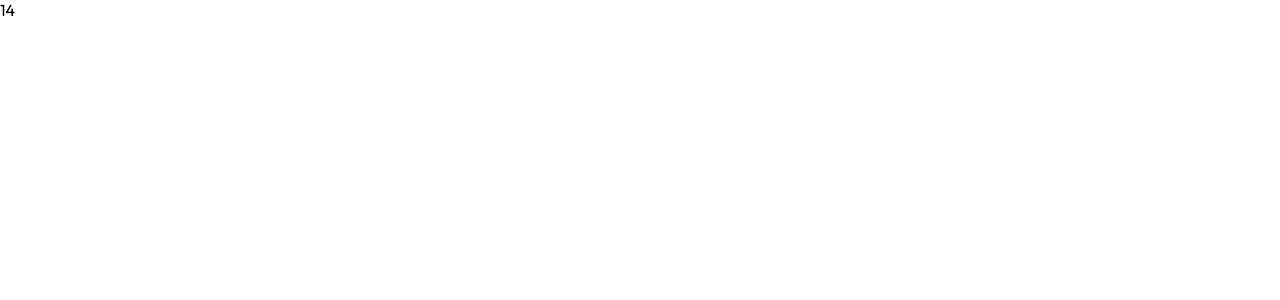
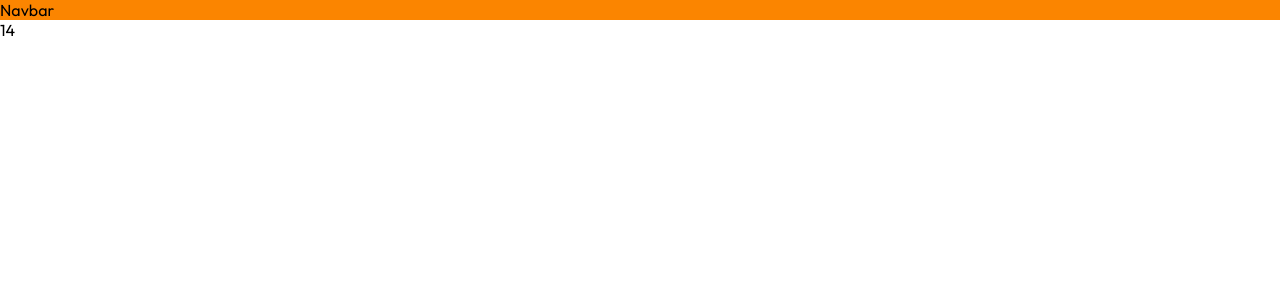
Before and after one commit to Ploppa-Smurph/resumeSite, a React (Vite) app: page / in a window 1280 px wide. Shown: the top 300 px of the page. Built offline with nearby package versions, Linux system fonts and the light colour scheme.

Commit message:
work on resumesite

```diff
--- a/src/App.jsx
+++ b/src/App.jsx
@@ -1,10 +1,12 @@
 import styles from './App.module.css';
-import { navbar } from "./components/navbar/navbar";
+import { Navbar } from "./components/navbar/navbar";
 
 function App() {
-  return <div className={styles.App}>
-    <navbar />
-  </div>;
+  return (
+  <div className={styles.App}>
+    <Navbar />
+  </div>
+  );
 }
 
 export default App;
--- a/src/components/navbar/navbar.jsx
+++ b/src/components/navbar/navbar.jsx
@@ -1,5 +1,5 @@
 import React from 'react';
 
-export const navbar = () => {
-  return <div>navbar</div>;
+export const Navbar = () => {
+  return <div>Navbar</div>;
 };
```
